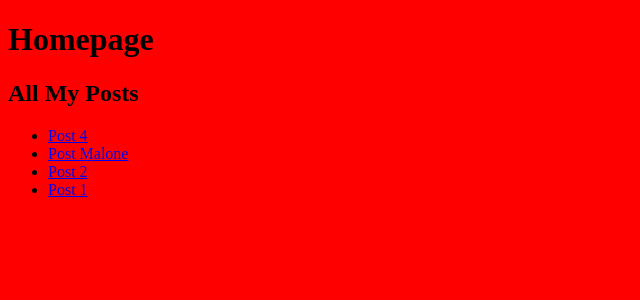
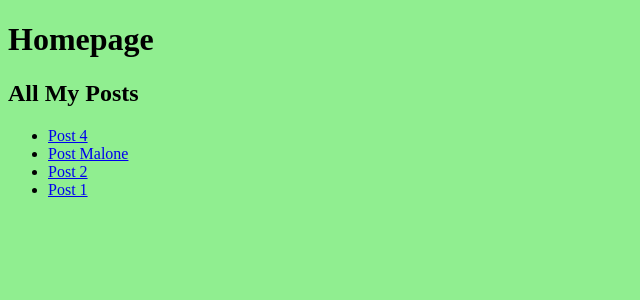
Before and after one commit to esalladay/ellidiedesigns.com, a Jekyll site: the page built from index.md, in a window 1280 px wide. Shown: the top 300 px of the page, without its empty margins (0-640 px from the left). Built offline with Jekyll 4.4.1, drawn with Linux system fonts in a browser that asks for light colours.

Commit message:
Update default.html

```diff
--- a/_layouts/default.html
+++ b/_layouts/default.html
@@ -7,7 +7,7 @@
   <title> {{site.title}} </title>
 
   <style>
-    body{ background: red;}
+    body{ background: lightgreen;}
   </style>
 
 </head>
```
